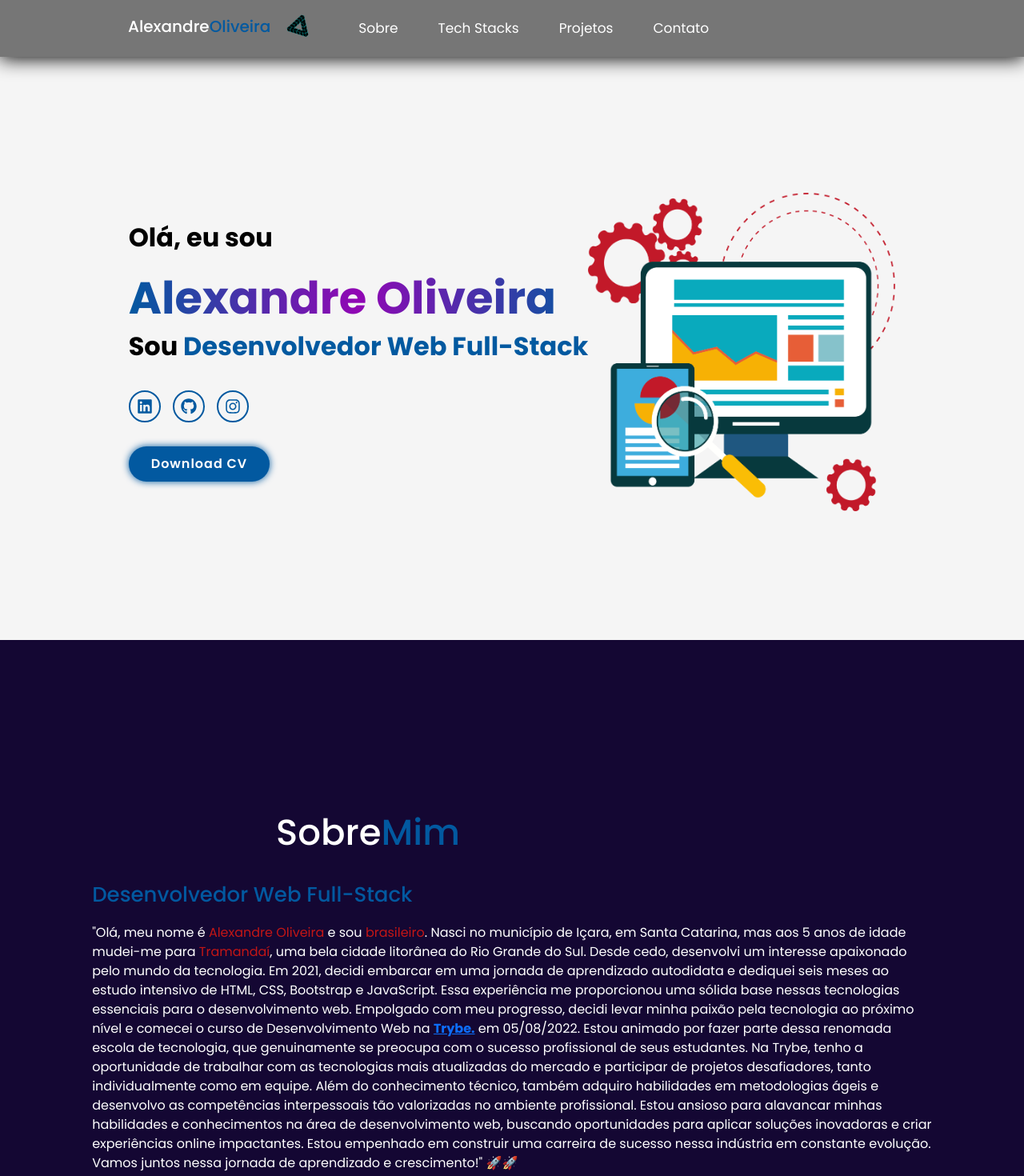
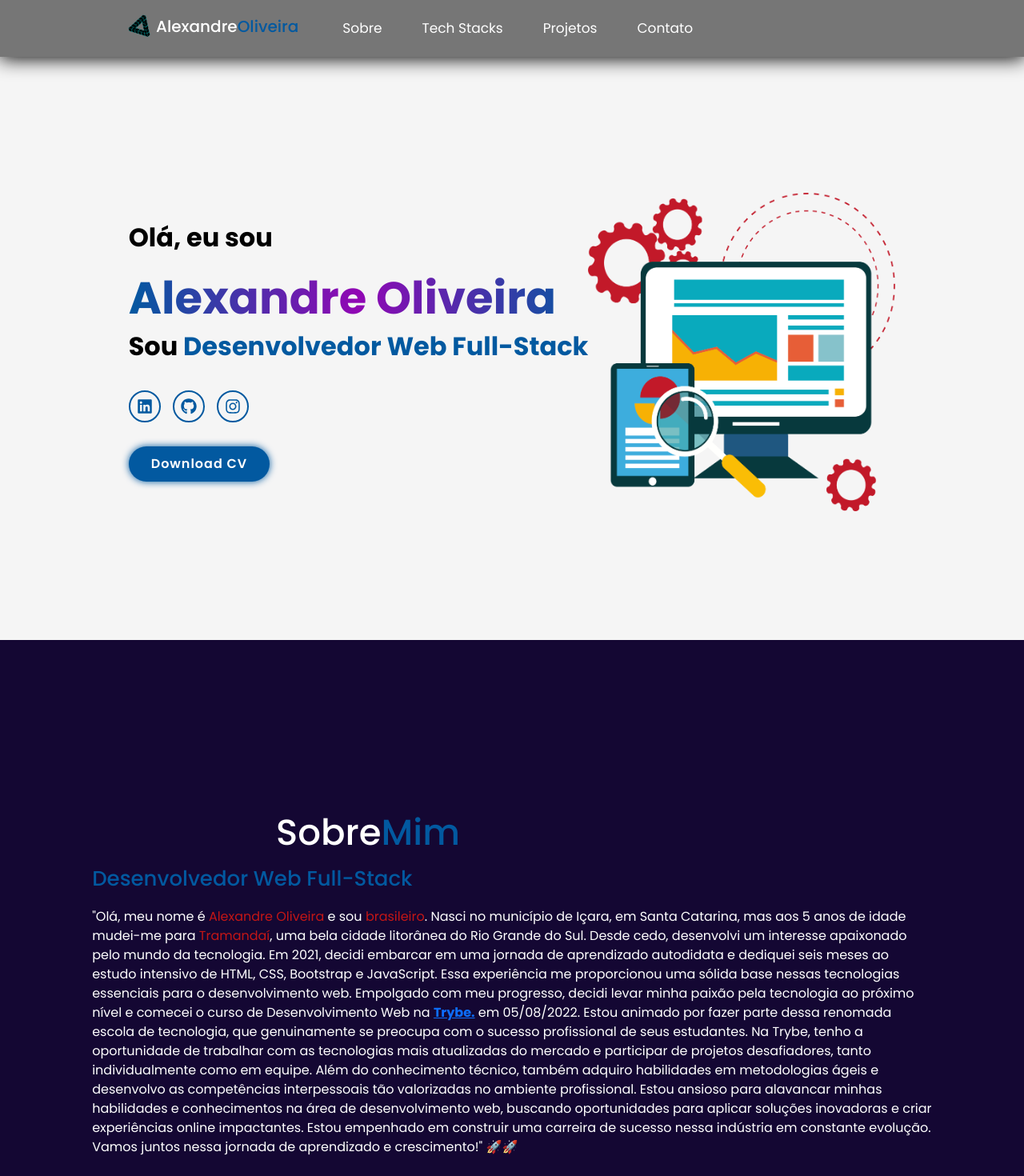
Before and after one commit to AlexyOliveira/AlexyOliveira.github.io, a React (Vite) app: page / in a window 1280 px wide. Shown: the top 1470 px of the page at 80% size. Built offline with nearby package versions, Linux system fonts and the light colour scheme.

Commit message:
header style fixes

```diff
--- a/src/components/About.css
+++ b/src/components/About.css
@@ -18,6 +18,7 @@
   text-align: center;
   line-height: 1.2;
   margin-right: 360px;
+  padding: 10px;
 }
 
 .about-content h3 {
--- a/src/components/Header.css
+++ b/src/components/Header.css
@@ -11,6 +11,8 @@
   margin-left: 4rem;
   transition: 0.3s;
 }
+
+
 
 .navbar a:hover,
 .navbar a.active {
@@ -30,7 +32,7 @@
 .square {
   animation: rotate 10s linear infinite;
   height: 35px;
-  margin-left: 20px;
+
   width: 35px;
 }
 
--- a/src/components/Header.jsx
+++ b/src/components/Header.jsx
@@ -11,11 +11,11 @@ export default function Header() {
         <Container className="p-3">
           <Navbar.Brand href="#home">
             <div className="container-name">
-              <h2 className="first-name">Alexandre</h2>
-              <h2 className="second-name">Oliveira</h2>
               <span className="square">
                 <img src={programing} alt="programing" />
               </span>
+              <h2 className="first-name">Alexandre</h2>
+              <h2 className="second-name">Oliveira</h2>
             </div>
           </Navbar.Brand>
           <Navbar.Toggle aria-controls="responsive-navbar-nav" />
```
